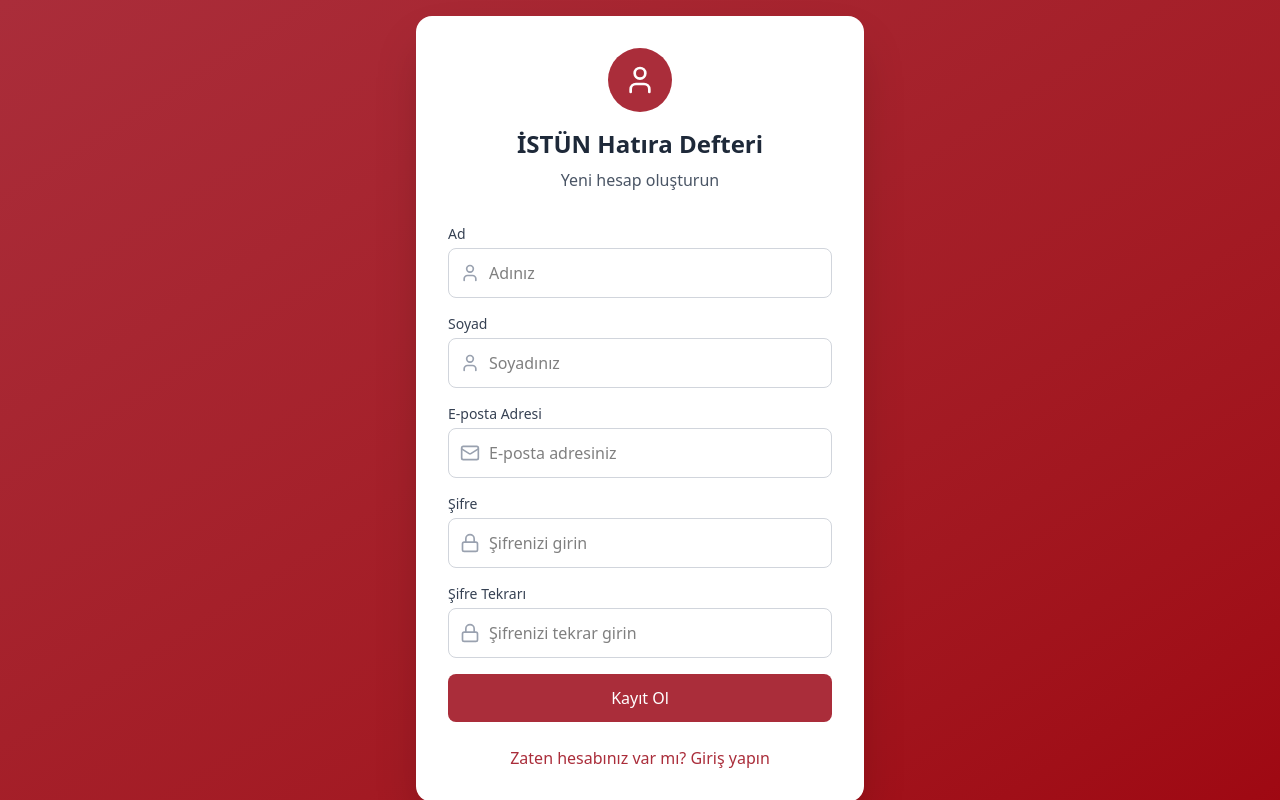
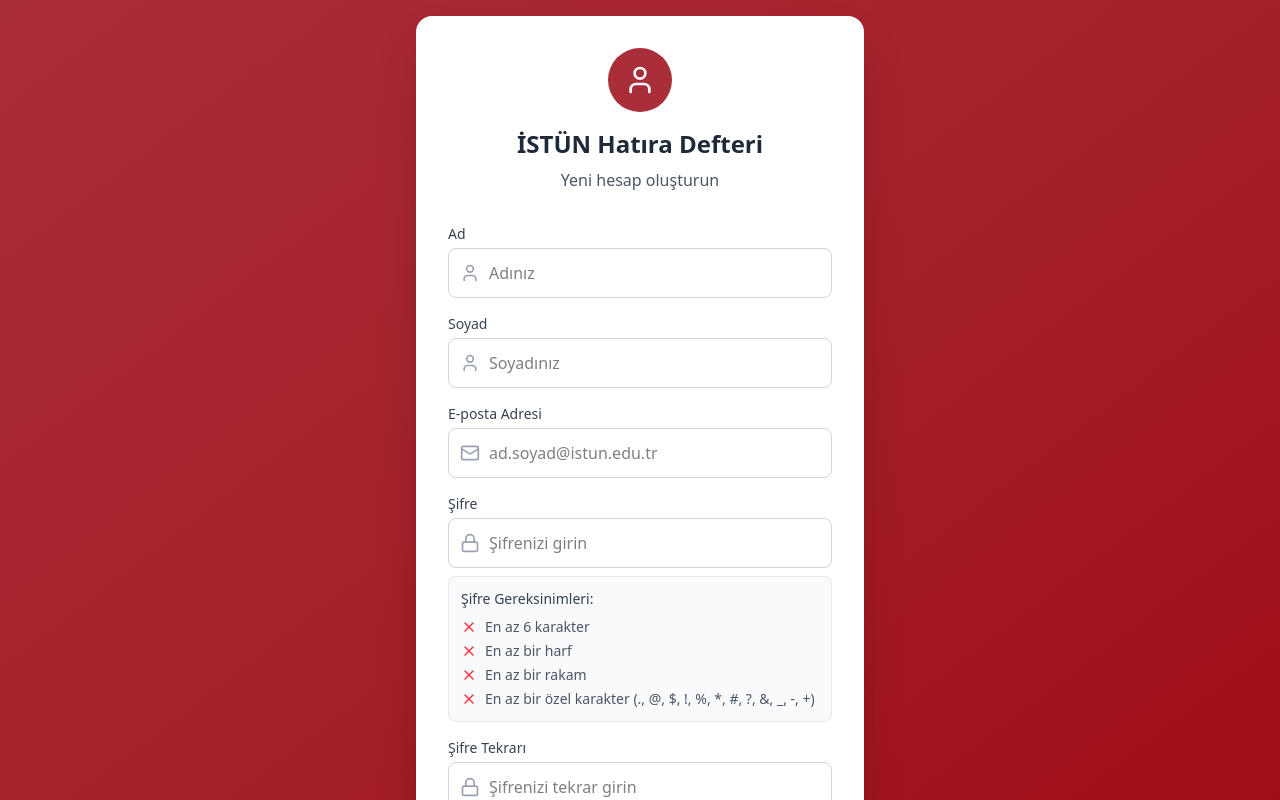
Before and after one commit to enesmuzaffer22/istun-diary, a React (Vite) app: page / in a window 1280 px wide. Both pictures are taken after a click on the button "Hesabınız yok mu? Kayıt olun". Shown: the top 800 px of the page. Built offline with nearby package versions, Linux system fonts and the light colour scheme; no server answers.

Commit message:
feat: added student confirmation again.

```diff
--- a/src/components/Auth/Login.jsx
+++ b/src/components/Auth/Login.jsx
@@ -1,13 +1,28 @@
-import { useState } from "react";
+import { useState, useEffect } from "react";
 import { useAuth } from "../../contexts/AuthContext";
 import { useForm } from "react-hook-form";
-import { Mail, Lock, User, AlertCircle, CheckCircle } from "lucide-react";
+import {
+  Mail,
+  Lock,
+  User,
+  AlertCircle,
+  CheckCircle,
+  Check,
+  X,
+} from "lucide-react";
 
 export default function Login() {
   const [isLogin, setIsLogin] = useState(true);
   const [error, setError] = useState("");
   const [message, setMessage] = useState("");
   const [loading, setLoading] = useState(false);
+  const [password, setPassword] = useState("");
+  const [passwordCriteria, setPasswordCriteria] = useState({
+    length: false,
+    hasLetter: false,
+    hasNumber: false,
+    hasSpecial: false,
+  });
   const { login, signup } = useAuth();
 
   const {
@@ -28,7 +43,7 @@ export default function Login() {
         await login(data.email, data.password);
       } else {
         await signup(data.email, data.password, data.firstName, data.lastName);
-        setMessage("Kayıt başarılı! Giriş yapabilirsiniz.");
+        setMessage("Kayıt başarılı! Lütfen e-posta adresinizi doğrulayın.");
       }
     } catch (error) {
       setError(error.message);
@@ -36,10 +51,23 @@ export default function Login() {
     setLoading(false);
   };
 
+  // Şifre kriterlerini kontrol et
+  useEffect(() => {
+    if (!isLogin) {
+      setPasswordCriteria({
+        length: password.length >= 6,
+        hasLetter: /[A-Za-z]/.test(password),
+        hasNumber: /[0-9]/.test(password),
+        hasSpecial: /[.@$!%*#?&_\-+]/.test(password),
+      });
+    }
+  }, [password, isLogin]);
+
   const toggleMode = () => {
     setIsLogin(!isLogin);
     setError("");
     setMessage("");
+    setPassword("");
     reset();
   };
 
@@ -139,9 +167,14 @@ export default function Login() {
                 type="email"
                 {...register("email", {
                   required: "E-posta adresi gerekli",
+                  pattern: {
+                    value: /@istun\.edu\.tr$/,
+                    message:
+                      "Yalnızca @istun.edu.tr uzantılı e-posta adresleri kabul edilmektedir",
+                  },
                 })}
                 className="w-full pl-10 pr-4 py-3 border border-gray-300 rounded-lg focus:ring-2 focus:ring-[#aa2d3a] focus:border-transparent"
-                placeholder="E-posta adresiniz"
+                placeholder="ad.soyad@istun.edu.tr"
               />
             </div>
             {errors.email && (
@@ -161,15 +194,105 @@ export default function Login() {
                 type="password"
                 {...register("password", {
                   required: "Şifre gerekli",
+                  ...(isLogin
+                    ? {}
+                    : {
+                        minLength: {
+                          value: 6,
+                          message: "Şifre en az 6 karakter olmalı",
+                        },
+                        pattern: {
+                          value:
+                            /^(?=.*[A-Za-z])(?=.*\d)(?=.*[.@$!%*#?&_\-+])[A-Za-z\d.@$!%*#?&_\-+]{6,}$/,
+                          message:
+                            "Şifre en az bir harf, bir rakam ve bir özel karakter içermeli",
+                        },
+                      }),
                 })}
                 className="w-full pl-10 pr-4 py-3 border border-gray-300 rounded-lg focus:ring-2 focus:ring-[#aa2d3a] focus:border-transparent"
                 placeholder="Şifrenizi girin"
+                onChange={(e) => setPassword(e.target.value)}
               />
             </div>
             {errors.password && (
               <p className="text-red-500 text-sm mt-1">
                 {errors.password.message}
               </p>
+            )}
+
+            {!isLogin && (
+              <div className="mt-2 p-3 bg-gray-50 rounded-lg border border-gray-200">
+                <h4 className="text-sm font-medium text-gray-700 mb-2">
+                  Şifre Gereksinimleri:
+                </h4>
+                <ul className="space-y-1">
+                  <li className="flex items-center text-sm">
+                    {passwordCriteria.length ? (
+                      <Check className="w-4 h-4 text-green-500 mr-2" />
+                    ) : (
+                      <X className="w-4 h-4 text-red-500 mr-2" />
+                    )}
+                    <span
+                      className={
+                        passwordCriteria.length
+                          ? "text-green-700"
+                          : "text-gray-600"
+                      }
+                    >
+                      En az 6 karakter
+                    </span>
+                  </li>
+                  <li className="flex items-center text-sm">
+                    {passwordCriteria.hasLetter ? (
+                      <Check className="w-4 h-4 text-green-500 mr-2" />
+                    ) : (
+                      <X className="w-4 h-4 text-red-500 mr-2" />
+                    )}
+                    <span
+                      className={
+                        passwordCriteria.hasLetter
+                          ? "text-green-700"
+                          : "text-gray-600"
+                      }
+                    >
+                      En az bir harf
+                    </span>
+                  </li>
+                  <li className="flex items-center text-sm">
+                    {passwordCriteria.hasNumber ? (
+                      <Check className="w-4 h-4 text-green-500 mr-2" />
+                    ) : (
+                      <X className="w-4 h-4 text-red-500 mr-2" />
+                    )}
+                    <span
+                      className={
+                        passwordCriteria.hasNumber
+                          ? "text-green-700"
+                          : "text-gray-600"
+                      }
+                    >
+                      En az bir rakam
+                    </span>
+                  </li>
+                  <li className="flex items-center text-sm">
+                    {passwordCriteria.hasSpecial ? (
+                      <Check className="w-4 h-4 text-green-500 mr-2" />
+                    ) : (
+                      <X className="w-4 h-4 text-red-500 mr-2" />
+                    )}
+                    <span
+                      className={
+                        passwordCriteria.hasSpecial
+                          ? "text-green-700"
+                          : "text-gray-600"
+                      }
+                    >
+                      En az bir özel karakter (., @, $, !, %, *, #, ?, &, _, -,
+                      +)
+                    </span>
+                  </li>
+                </ul>
+              </div>
             )}
           </div>
 
--- a/src/components/ProtectedRoute.jsx
+++ b/src/components/ProtectedRoute.jsx
@@ -9,5 +9,44 @@ export default function ProtectedRoute({ children }) {
     return <Login />;
   }
 
+  // Kullanıcı email doğrulaması yapmamışsa uyarı göster
+  if (!currentUser.emailVerified) {
+    return (
+      <div className="min-h-screen bg-gradient-to-br from-[#aa2d3a] to-red-800 flex items-center justify-center p-4">
+        <div className="bg-white rounded-2xl shadow-2xl w-full max-w-md p-8 text-center">
+          <div className="w-16 h-16 bg-yellow-500 rounded-full flex items-center justify-center mx-auto mb-4">
+            <svg
+              xmlns="http://www.w3.org/2000/svg"
+              className="h-8 w-8 text-white"
+              fill="none"
+              viewBox="0 0 24 24"
+              stroke="currentColor"
+            >
+              <path
+                strokeLinecap="round"
+                strokeLinejoin="round"
+                strokeWidth={2}
+                d="M12 9v2m0 4h.01m-6.938 4h13.856c1.54 0 2.502-1.667 1.732-3L13.732 4c-.77-1.333-2.694-1.333-3.464 0L3.34 16c-.77 1.333.192 3 1.732 3z"
+              />
+            </svg>
+          </div>
+          <h1 className="text-2xl font-bold text-gray-800 mb-2">
+            E-posta Doğrulaması Gerekli
+          </h1>
+          <p className="text-gray-600 mb-6">
+            Lütfen {currentUser.email} adresine gönderilen doğrulama e-postasını
+            onaylayın. Doğrulama işleminden sonra sayfayı yenileyin.
+          </p>
+          <button
+            onClick={() => window.location.reload()}
+            className="w-full bg-[#aa2d3a] text-white py-3 rounded-lg font-medium hover:bg-red-700 transition-colors"
+          >
+            Sayfayı Yenile
+          </button>
+        </div>
+      </div>
+    );
+  }
+
   return children;
 }
--- a/src/contexts/AuthContext.jsx
+++ b/src/contexts/AuthContext.jsx
@@ -5,6 +5,7 @@ import {
   createUserWithEmailAndPassword,
   signOut,
   updateProfile,
+  sendEmailVerification,
 } from "firebase/auth";
 import { auth } from "../firebase/config";
 
@@ -18,7 +19,19 @@ export function AuthProvider({ children }) {
   const [currentUser, setCurrentUser] = useState(null);
   const [loading, setLoading] = useState(true);
 
+  // İSTÜN e-posta kontrolü
+  const isValidIstunEmail = (email) => {
+    return email.endsWith("@istun.edu.tr");
+  };
+
   const signup = async (email, password, firstName, lastName) => {
+    // İSTÜN e-posta kontrolü
+    if (!isValidIstunEmail(email)) {
+      throw new Error(
+        "Yalnızca @istun.edu.tr uzantılı e-posta adresleri kabul edilmektedir."
+      );
+    }
+
     const userCredential = await createUserWithEmailAndPassword(
       auth,
       email,
@@ -32,11 +45,26 @@ export function AuthProvider({ children }) {
       });
     }
 
+    // E-posta doğrulama gönder
+    await sendEmailVerification(userCredential.user);
+
     return userCredential;
   };
 
-  const login = (email, password) => {
-    return signInWithEmailAndPassword(auth, email, password);
+  const login = async (email, password) => {
+    // İSTÜN e-posta kontrolü
+    if (!isValidIstunEmail(email)) {
+      throw new Error(
+        "Yalnızca @istun.edu.tr uzantılı e-posta adresleri ile giriş yapabilirsiniz."
+      );
+    }
+
+    const result = await signInWithEmailAndPassword(auth, email, password);
+
+    // Manuel olarak currentUser'ı güncelle
+    setCurrentUser(result.user);
+
+    return result;
   };
 
   const logout = () => {
@@ -57,6 +85,7 @@ export function AuthProvider({ children }) {
     signup,
     login,
     logout,
+    isValidIstunEmail,
   };
 
   return (
```
